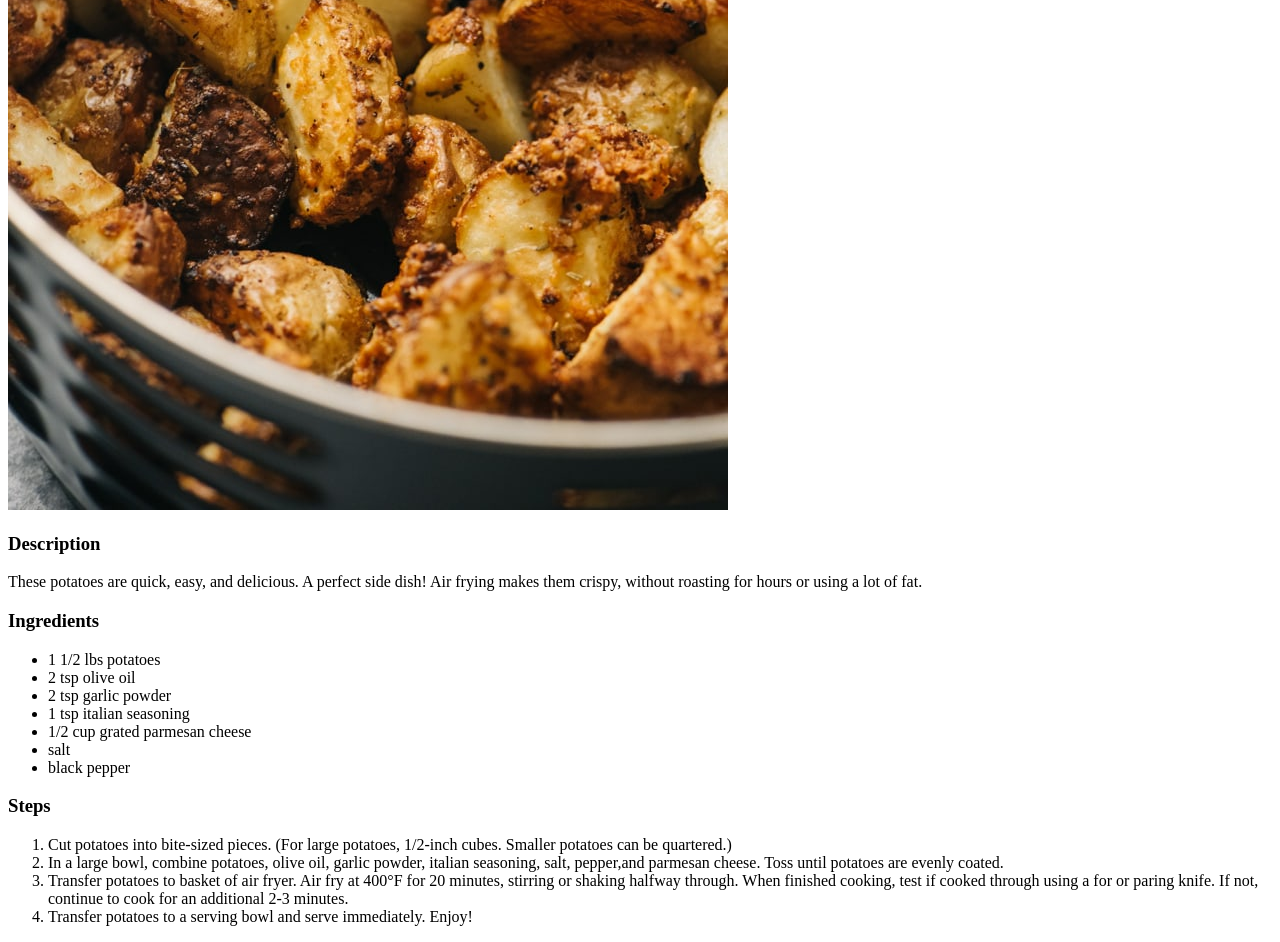
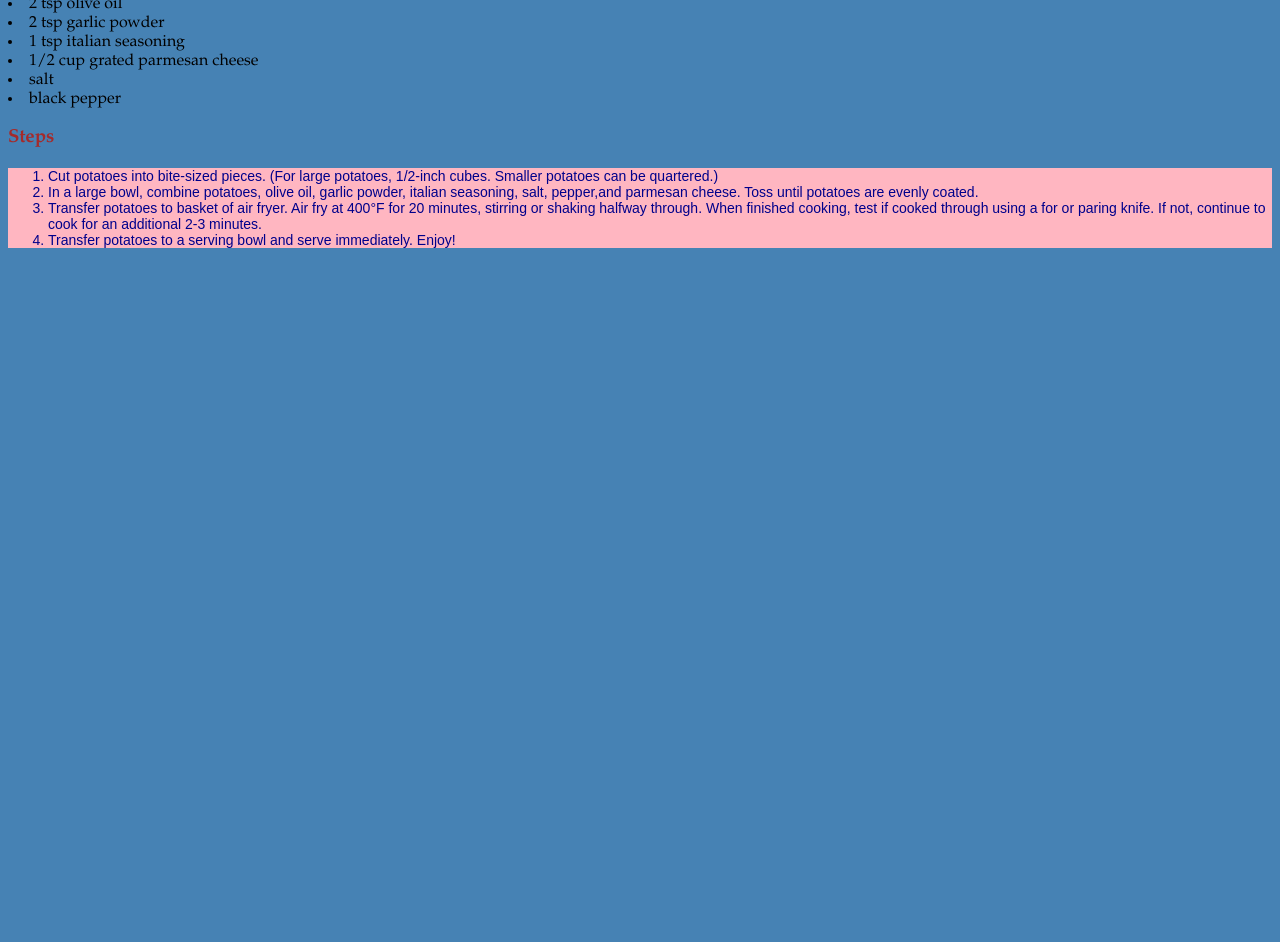
Before and after one commit to sodisappointing/odin-recipes, a plain HTML site: page recipes/garlic-parmesan-air-fryer-potatoes.html in a window 1280 px wide. Shown: the part 649-1591 px from the top of the page. After the commit the page ends 911 px from the top, so only its background shows below. Drawn offline with Linux system fonts and the light colour scheme.

Commit message:
Add CSS to all pages
Added very gaudy-looking CSS to every page. Added class and id to
elements on pages.

```diff
--- a/recipes/garlic-parmesan-air-fryer-potatoes.html
+++ b/recipes/garlic-parmesan-air-fryer-potatoes.html
@@ -3,16 +3,17 @@
 <head>
     <meta charset="utf-8">
     <title>Garlic Parmesan Air Fryer Potatoes</title>
+    <link rel="stylesheet" href="../style.css">
 </head>
 <body>
-    <h1>Garlic Parmesan Air Fryer Potatoes</h1>
+    <h1 class="heading title">Garlic Parmesan Air Fryer Potatoes</h1>
     <img src="../img/air-fryer-potatoes.jpg" alt="An air fryer basket full of cooked, seasoned potatoes.">
 
-    <h3>Description</h3>
+    <h3 class="heading">Description</h3>
     <p>These potatoes are quick, easy, and delicious. A perfect side dish! Air frying makes them crispy, without roasting for hours or using a lot of fat.</p>
 
-    <h3>Ingredients</h3>
-    <ul>
+    <h3 class="heading">Ingredients</h3>
+    <ul class="list" id="ingredients-list"></ul>
         <li>1 1/2 lbs potatoes</li>
         <li>2 tsp olive oil</li>
         <li>2 tsp garlic powder</li>
@@ -22,8 +23,8 @@
         <li>black pepper</li>
     </ul>
 
-    <h3>Steps</h3>
-    <ol>
+    <h3 class="heading">Steps</h3>
+    <ol class="list" id="recipe-steps">
         <li>Cut potatoes into bite-sized pieces. (For large potatoes, 1/2-inch cubes. Smaller potatoes can be quartered.)</li>
         <li>In a large bowl, combine potatoes, olive oil, garlic powder, italian seasoning, salt, pepper,and parmesan cheese. Toss until potatoes are evenly coated.</li>
         <li>Transfer potatoes to basket of air fryer. Air fry at 400°F for 20 minutes, stirring or shaking halfway through. When finished cooking, test if cooked through using a for or paring knife. If not, continue to cook for an additional 2-3 minutes.</li>
--- /dev/null
+++ b/style.css
@@ -0,0 +1,33 @@
+img {
+    width: auto;
+    height: 400px;
+}
+
+body {
+    font-family:Garamond, Georgia, serif;
+    background-color: steelblue;
+}
+
+.heading{
+    font-weight:bold;
+    color:brown;
+}
+
+.title{
+    color: rebeccapurple;
+}
+
+.list{
+    font-size:14px;
+    font-family:Arial, sans-serif;
+}
+
+#ingredients-list {
+    color:white;
+    background-color:darkblue;
+}
+
+#recipe-steps {
+    color:darkblue;
+    background-color: lightpink;
+}
```
Also changed, not shown: index.html (+6 -5 lines), recipes/hungarian-mushroom-soup.html (+7 -6 lines), recipes/watermelon-salad.html (+7 -6 lines).
